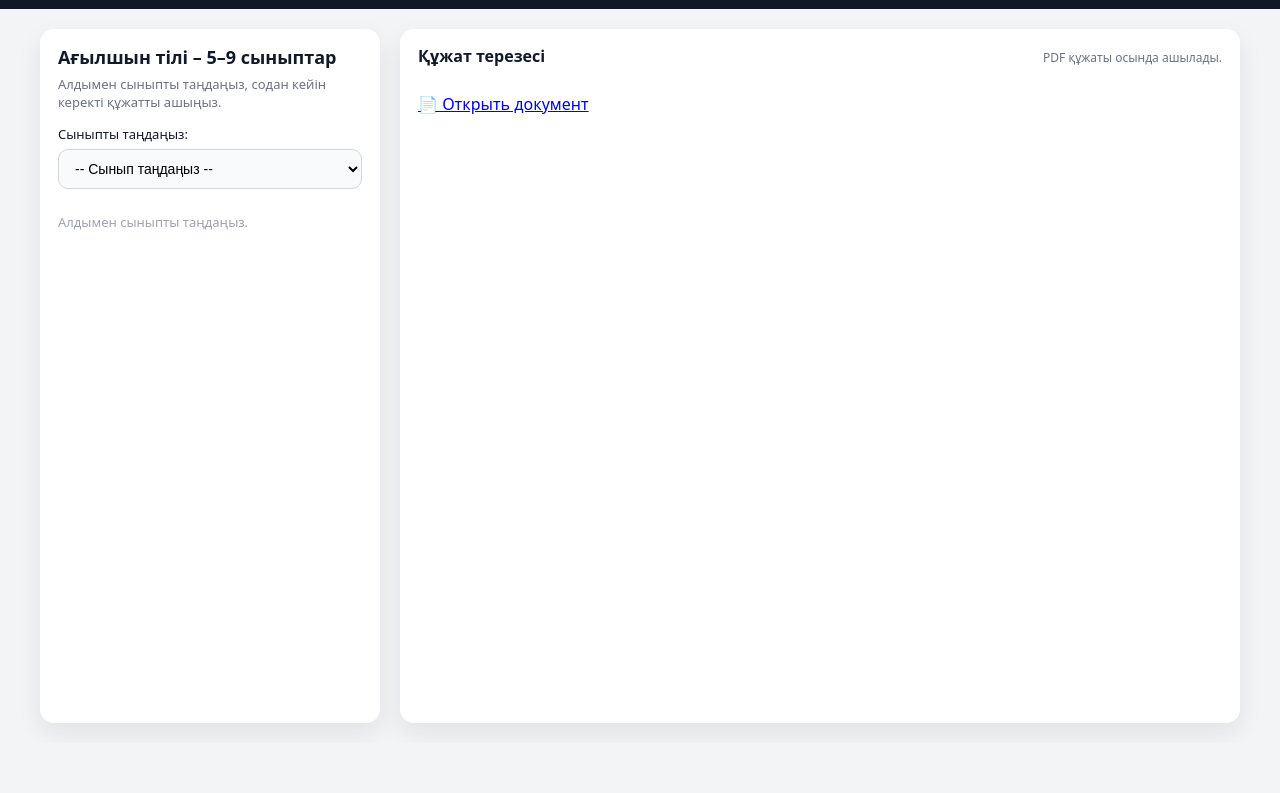
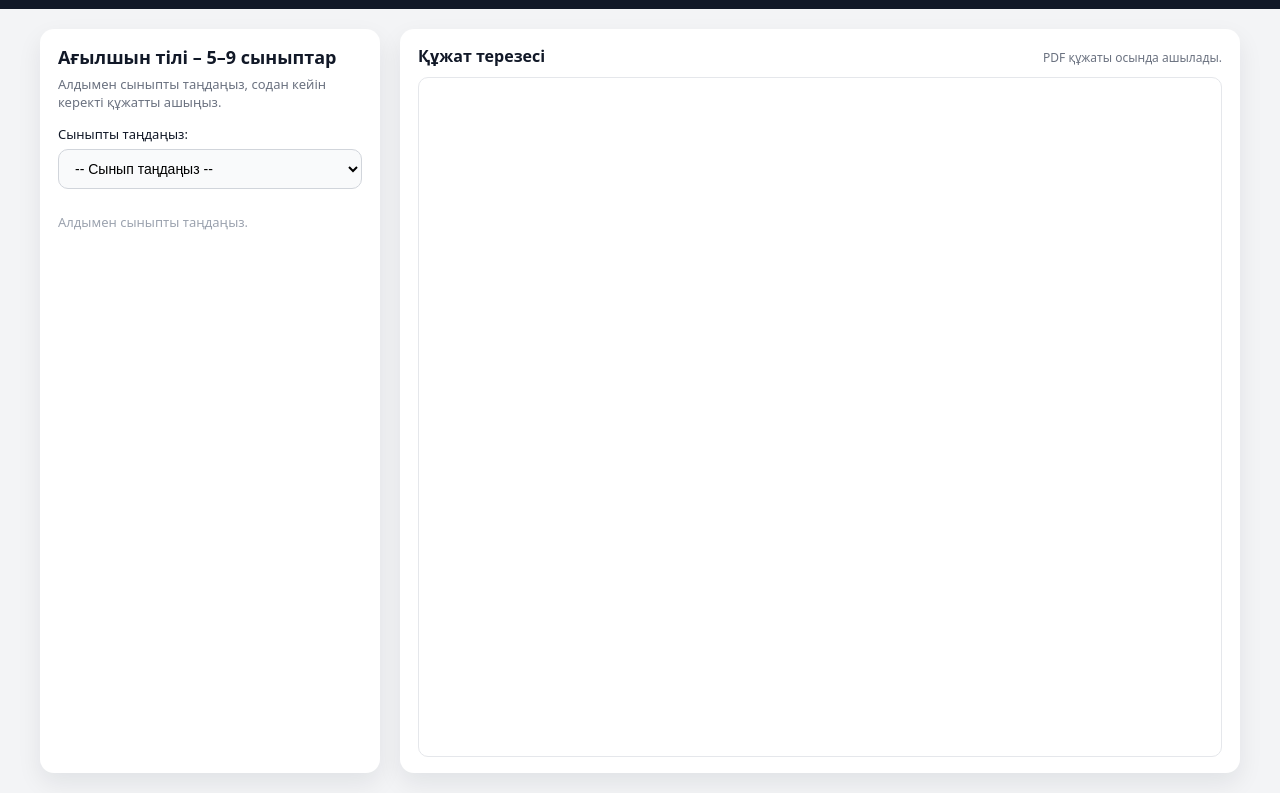
Before and after one commit to minsizmun/3akshi11-, a plain HTML site: page index.html in a window 1280 px wide. Shown: the part 57-850 px from the top of the page. Before the commit the page ends 800 px from the top, so only its background shows below. Drawn offline with Linux system fonts and the light colour scheme.

Commit message:
Update index.html

```diff
--- a/index.html
+++ b/index.html
@@ -278,11 +278,7 @@
                         PDF құжаты осында ашылады.
                     </p>
                 </div>
-                <p>
-  <a href="docs/1.pdf" target="_blank">
-    📄 Открыть документ
-  </a>
-</p>
+              <iframe id="docViewer"></iframe>
             </section>
         </div>
     </main>
```
